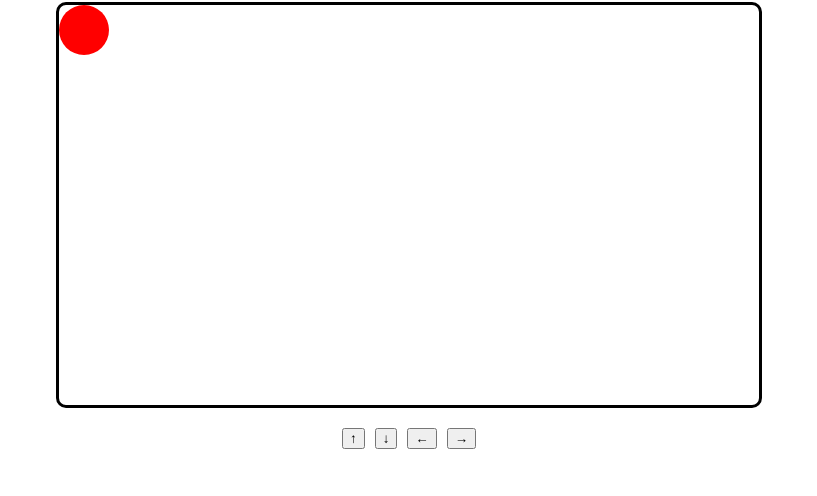
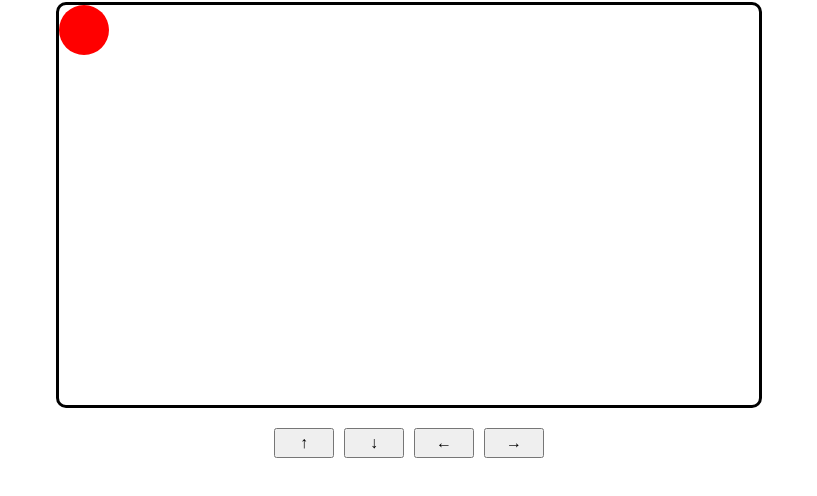
Before and after one commit to Semuraii/JS-advanced-movable, a plain HTML site: page index.html in a window 1280 px wide. Shown: the part 76-572 px from the top of the page, without its empty margins (231-1048 px from the left). Drawn offline with Linux system fonts and the light colour scheme.

Commit message:
styling added button

```diff
--- a/style.css
+++ b/style.css
@@ -37,3 +37,10 @@ h1 {
     align-items: center;
     gap: 10px;
 }
+
+button {
+    width: 60px;
+    height: 30px;
+    font-size: 16px;
+    cursor: pointer;
+}
```
